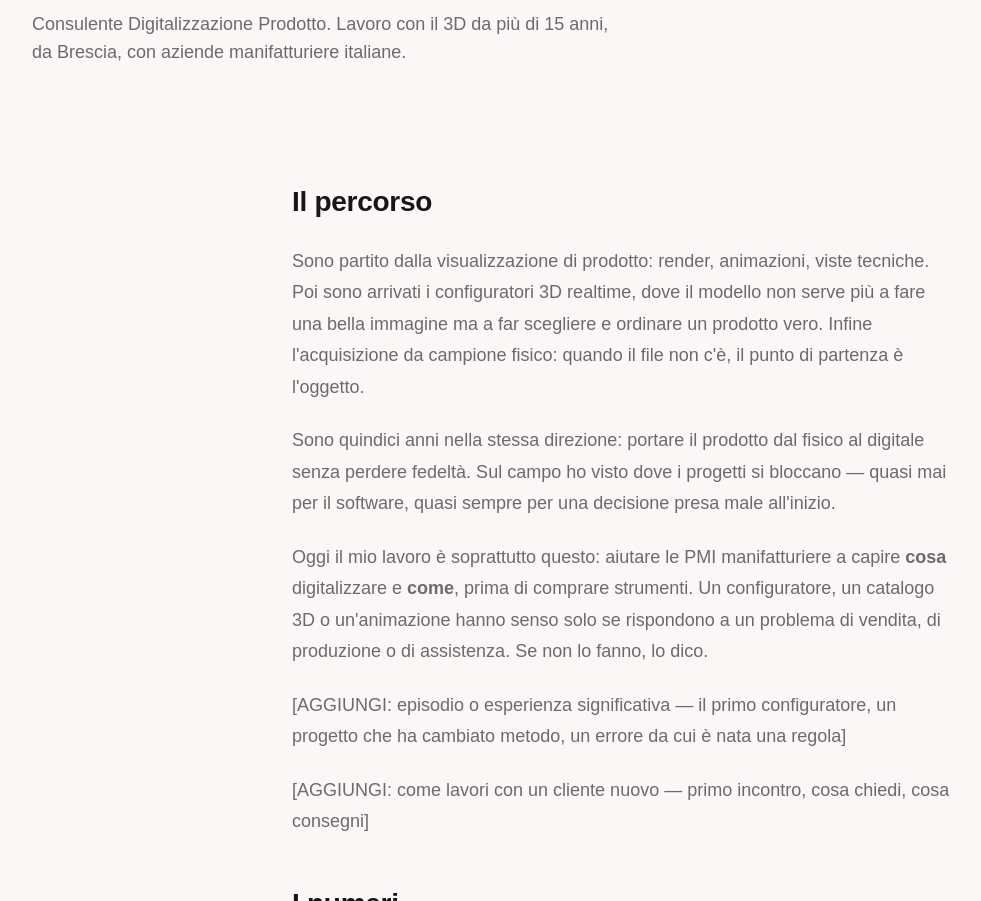
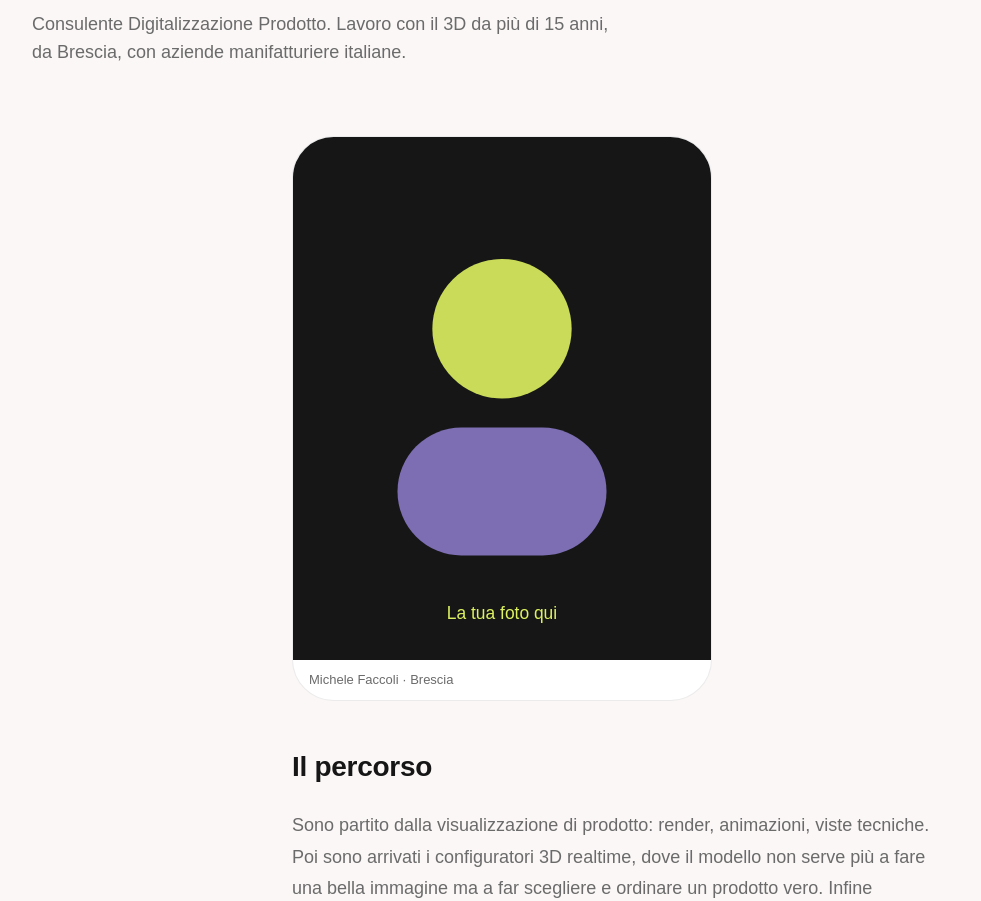
Before and after one commit to Mikhael88/test-sito-personale, a plain HTML site: page chi-sono.html in a window 1280 px wide. Shown: the part 340-1241 px from the top of the page, without its empty margins (16-997 px from the left). Drawn offline with Linux system fonts and the light colour scheme; a web font is replaced by a local one.

Commit message:
Chi sono: slot foto con placeholder + .vercelignore per deploy Vercel

```diff
--- a/chi-sono.html
+++ b/chi-sono.html
@@ -19,6 +19,9 @@
 .cs-stats span{display:block;margin-top:8px;font-size:14px;color:var(--t-muted)}
 .cs-quote cite{display:block;margin-top:10px;font-style:normal;font-size:14px;color:var(--t-muted)}
 .cs-cta{display:flex;gap:12px;justify-content:center;flex-wrap:wrap}
+.cs-photo{margin:0 0 32px;max-width:420px;border:1px solid var(--border);border-radius:var(--r-m);overflow:hidden;background:var(--surface)}
+.cs-photo img{display:block;width:100%;height:auto;aspect-ratio:4/5;object-fit:cover}
+.cs-photo figcaption{padding:10px 16px;font-size:13px;color:var(--t-muted)}
 </style>
 <meta property="og:type" content="website">
 <meta property="og:title" content="Chi sono | Michele Faccoli · Consulente Digitale">
@@ -49,6 +52,11 @@
 </header>
 
 <article class="article">
+
+  <figure class="cs-photo">
+    <img src="assets/img/ph-ritratto.svg" alt="Michele Faccoli, consulente per la digitalizzazione di prodotto" width="720" height="900">
+    <figcaption>Michele Faccoli · Brescia</figcaption>
+  </figure>
 
   <h2>Il percorso</h2>
   <p>Sono partito dalla visualizzazione di prodotto: render, animazioni, viste tecniche. Poi sono arrivati i configuratori 3D realtime, dove il modello non serve più a fare una bella immagine ma a far scegliere e ordinare un prodotto vero. Infine l'acquisizione da campione fisico: quando il file non c'è, il punto di partenza è l'oggetto.</p>
```
Also changed, not shown: assets/img/ph-ritratto.svg (added), 1 other file.
